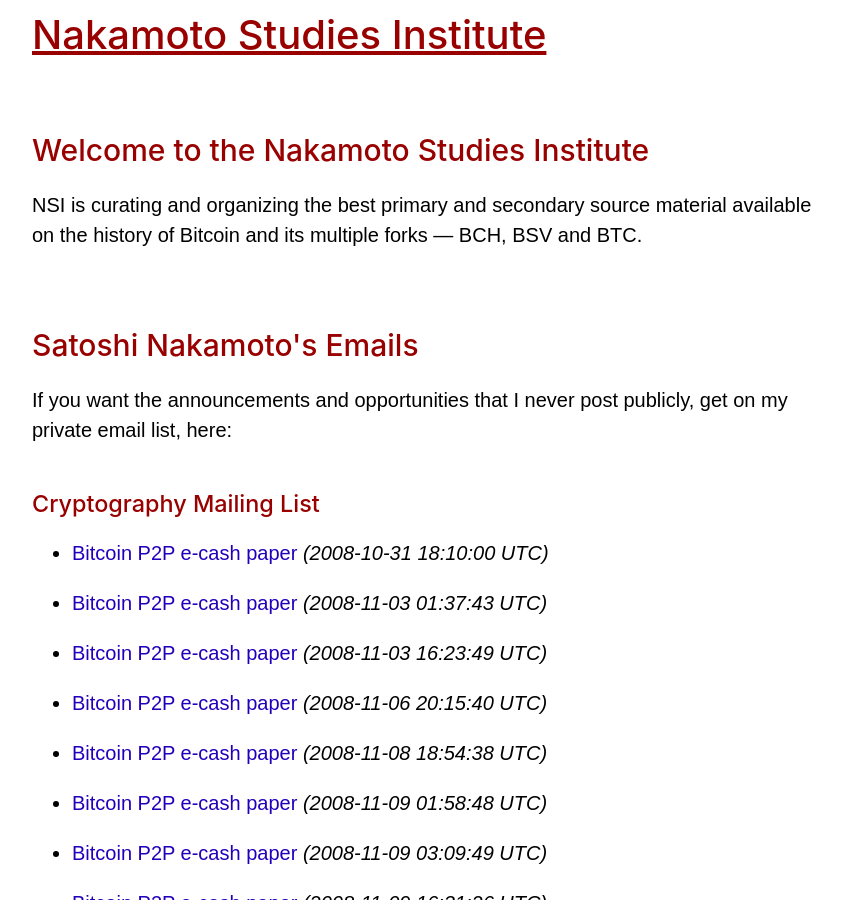
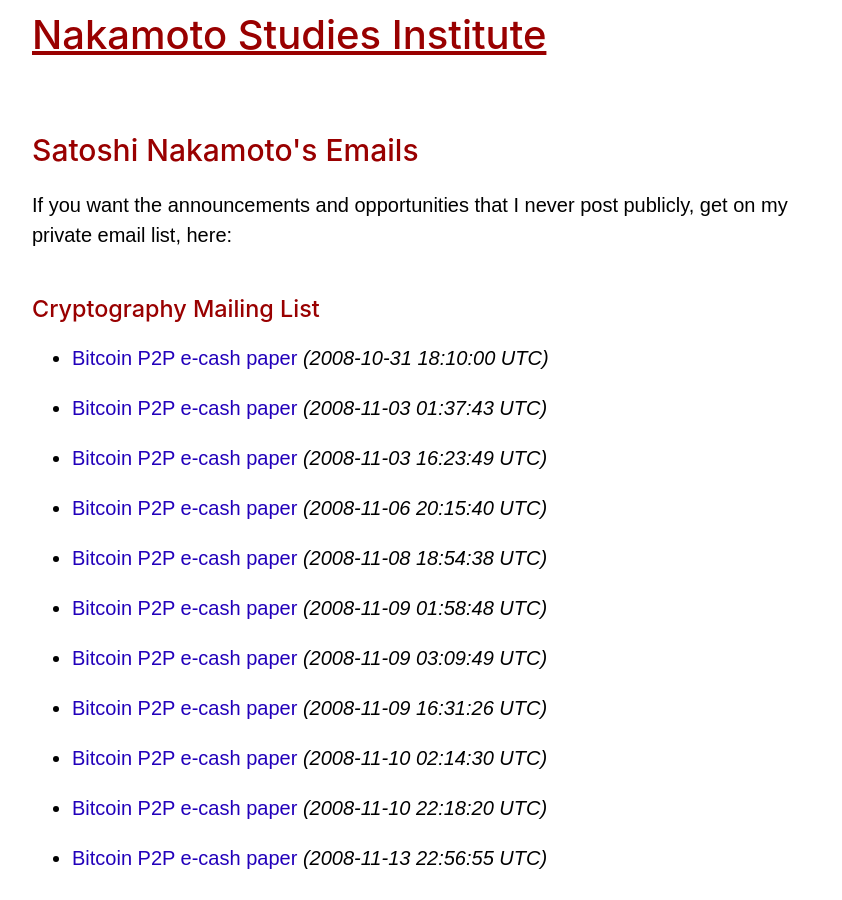
Before and after one commit to nakamotostudies/nakamotostudies.github.io, a Jekyll site: the page built from index.md, in a window 1280 px wide and 900 px high. Shown: the whole window, without its empty margins (58-900 px from the left). Built offline with Jekyll 4.4.1, drawn with Linux system fonts in a browser that asks for light colours.

Commit message:
Update index.md

```diff
--- a/index.md
+++ b/index.md
@@ -2,24 +2,6 @@
 layout: default
 title: Nakamoto Studies Institute
 ---
-
-
-
-
-<section id="newestarticles">
-<h2>Welcome to the Nakamoto Studies Institute</h2>
-
-<p>NSI is curating and organizing the best primary and secondary source material available on the history of Bitcoin and its multiple forks — BCH, BSV and BTC.
-	</p>
-<ul style="
-    list-style: none;
-    padding-left: 0px;
-">
-{% for post in site.posts %}
-	    <li><a href="{{ post.url }}" title="{{ post.title }}">{{ post.title }}</a></li>
-	  {% endfor %}
-</ul>
-</section>
 
 
 
```
